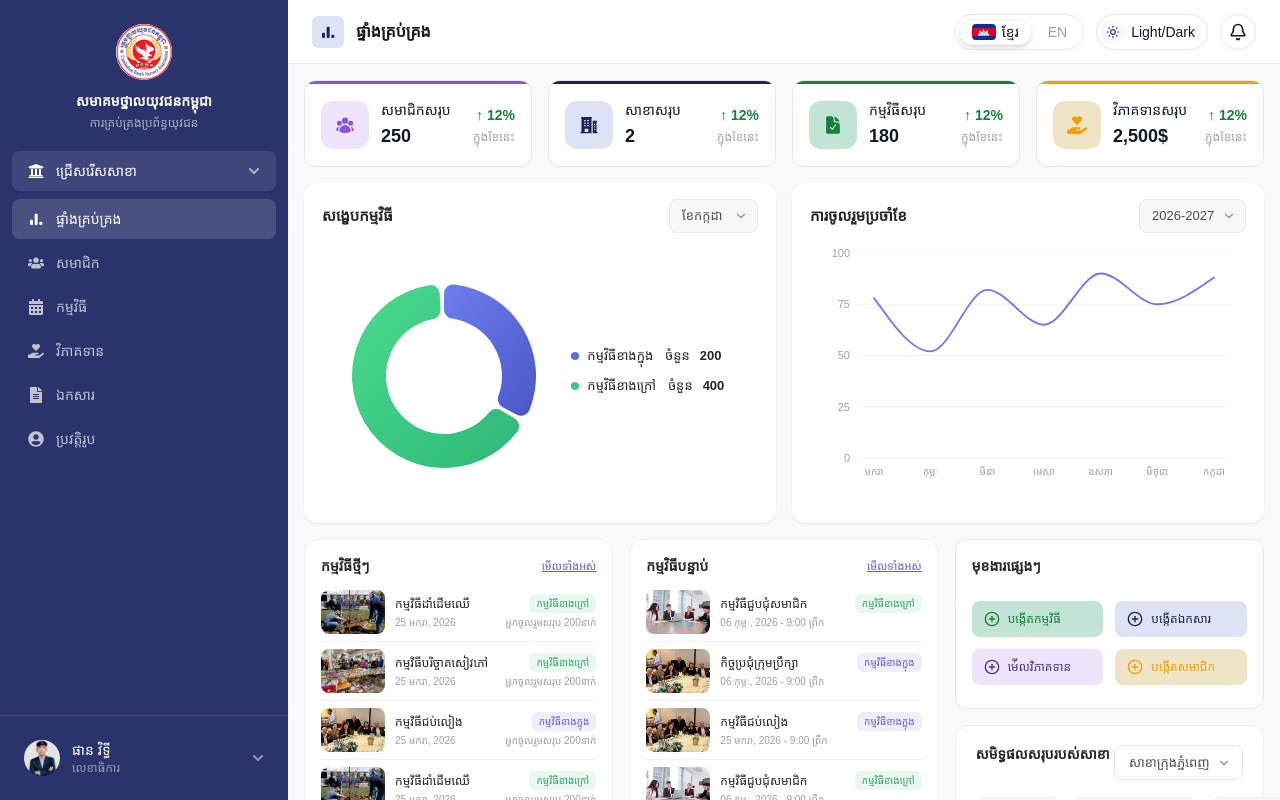
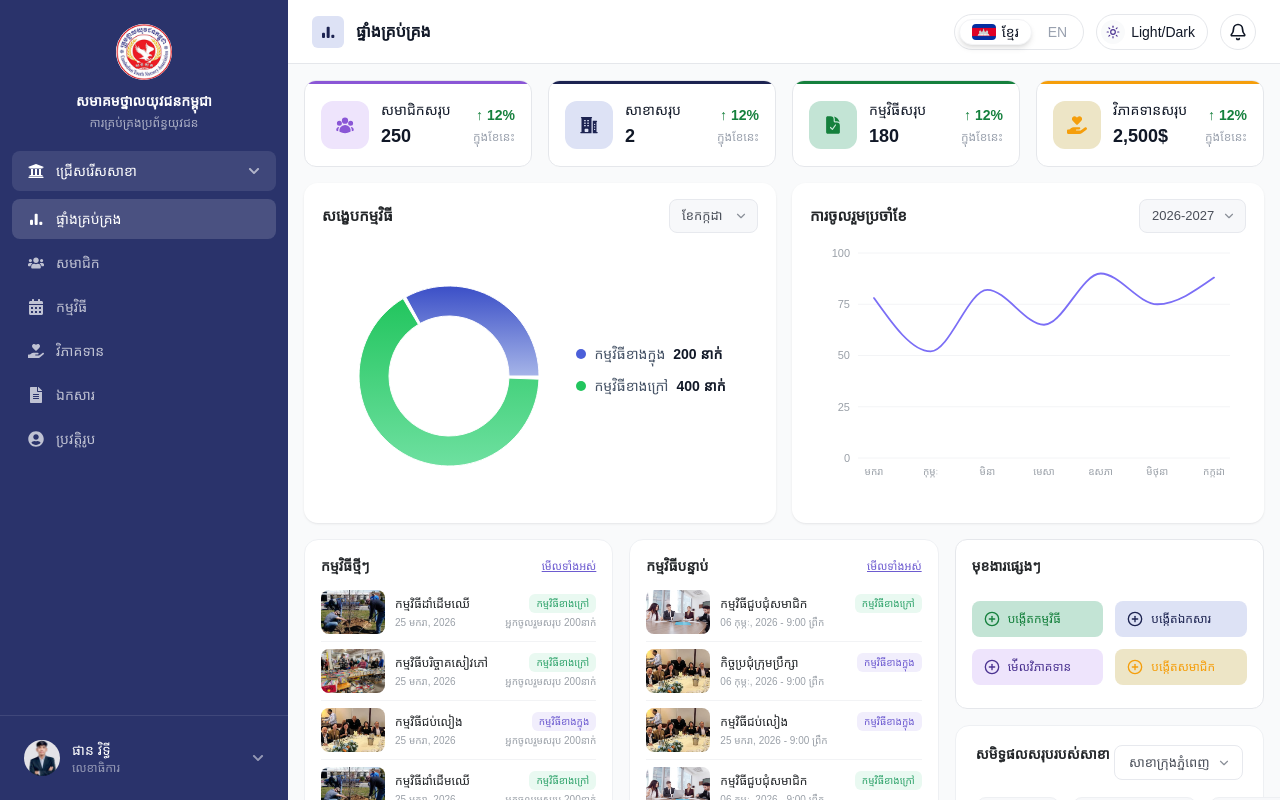
Before and after one commit to mvatey/Tnal_Youth, a Next.js app: page /dashboard in a window 1280 px wide. Built offline with nearby package versions, Linux system fonts and the light colour scheme; a web font is replaced by a local one.

Commit message:
Pie Chart

```diff
--- a/src/components/dashboard/pieChart.js
+++ b/src/components/dashboard/pieChart.js
@@ -1,7 +1,7 @@
 "use client";
 
 import { useState, useEffect, useCallback } from "react";
-import { PieChart, Pie, Cell } from "recharts";
+import { PieChart, Pie, Cell, ResponsiveContainer } from "recharts";
 import { ChevronDown } from "lucide-react";
 
 const MONTHS_KM = [
@@ -49,20 +49,28 @@ async function fetchActivityBreakdown(month) {
 }
 // --------------------------------------------------------------------
 
+// Legend dot colors (solid).
 const COLORS = {
-  internal: "#5B6FE8",
-  external: "#3FC97A",
+  internal: "#4B5FD9",
+  external: "#22C55E",
 };
 
+// Gradient stops for the donut slices — subtle vertical gradient,
+// dark at top fading to a lighter tint at the bottom, per reference image.
 const GRADIENT_IDS = {
   internal: "activityInternalGradient",
   external: "activityExternalGradient",
 };
+const GRADIENT_STOPS = {
+  internal: { from: "#3B4FC7", to: "#A5B4E8" },
+  external: { from: "#22C55E", to: "#6EE0A0" },
+};
 
-// Donut pixel size — bumped up from 115 to fill the taller card.
+// Donut pixel size — kept large to fill the taller card.
 const DONUT_SIZE = 190;
-const DONUT_INNER_RADIUS = 58;
-const DONUT_OUTER_RADIUS = 92;
+const DONUT_INNER_RADIUS = 60;
+const DONUT_OUTER_RADIUS = 90;
+
 
 function MonthDropdown({ value, onChange }) {
   return (
@@ -107,31 +115,16 @@ function MonthDropdown({ value, onChange }) {
 
 function LegendRow({ color, label, count, isLoading }) {
   return (
-    <div style={{ display: "flex", alignItems: "center", gap: 8, marginBottom: 10 }}>
+    <div
+      className="flex items-center gap-2 text-sm text-text-secondary"
+      style={{ marginBottom: 12, opacity: isLoading ? 0.4 : 1, transition: "opacity 0.2s" }}
+    >
       <span
-        style={{
-          width: 8,
-          height: 8,
-          borderRadius: "50%",
-          background: color,
-          flexShrink: 0,
-        }}
+        className="w-2.5 h-2.5 rounded-full"
+        style={{ background: color, flexShrink: 0 }}
       />
-      <span style={{ fontSize: 13, color: "#232629" }}>{label}</span>
-      <span style={{ fontSize: 13, color: "#232629", marginLeft: 4 }}>ចំនួន</span>
-      <span
-        style={{
-          fontSize: 13,
-          fontWeight: 600,
-          color: "#232629",
-          marginLeft: 2,
-          minWidth: 28,
-          opacity: isLoading ? 0.3 : 1,
-          transition: "opacity 0.2s",
-        }}
-      >
-        {count}
-      </span>
+      <span>{label}</span>
+      <span className="font-semibold text-text-primary">{count} នាក់</span>
     </div>
   );
 }
@@ -206,25 +199,18 @@ export default function DonutChart() {
           {error}
         </div>
       ) : (
-        <div
-          style={{
-            display: "flex",
-            alignItems: "center",
-            justifyContent: "center",
-            gap: 32,
-            flex: 1,
-          }}
-        >
+        <div className="flex items-center gap-8" style={{ justifyContent: "center", flex: 1 }}>
           <div style={{ position: "relative", width: DONUT_SIZE, height: DONUT_SIZE, flexShrink: 0 }}>
-            <PieChart width={DONUT_SIZE} height={DONUT_SIZE}>
+            <ResponsiveContainer width="100%" height="100%">
+              <PieChart>
                 <defs>
-                <linearGradient id={GRADIENT_IDS.internal} x1="0" y1="0" x2="1" y2="1">
-                  <stop offset="0%" stopColor="#6E7EEF" />
-                  <stop offset="100%" stopColor="#4A57C7" />
+                  <linearGradient id={GRADIENT_IDS.internal} x1="0" y1="0" x2="0" y2="1">
+                    <stop offset="0%" stopColor={GRADIENT_STOPS.internal.from} />
+                    <stop offset="100%" stopColor={GRADIENT_STOPS.internal.to} />
                   </linearGradient>
-                <linearGradient id={GRADIENT_IDS.external} x1="0" y1="0" x2="1" y2="1">
-                  <stop offset="0%" stopColor="#4ADB8C" />
-                  <stop offset="100%" stopColor="#2FB77A" />
+                  <linearGradient id={GRADIENT_IDS.external} x1="0" y1="0" x2="0" y2="1">
+                    <stop offset="0%" stopColor={GRADIENT_STOPS.external.from} />
+                    <stop offset="100%" stopColor={GRADIENT_STOPS.external.to} />
                   </linearGradient>
                 </defs>
                 <Pie
@@ -232,11 +218,7 @@ export default function DonutChart() {
                   dataKey="value"
                   innerRadius={DONUT_INNER_RADIUS}
                   outerRadius={DONUT_OUTER_RADIUS}
-                startAngle={90}
-                endAngle={-270}
-                stroke="none"
-                cornerRadius={9}
-                paddingAngle={3}
+                  paddingAngle={2}
                   isAnimationActive={!isLoading}
                 >
                   {chartData.map((entry) => (
@@ -248,6 +230,7 @@ export default function DonutChart() {
                   ))}
                 </Pie>
               </PieChart>
+            </ResponsiveContainer>
             {!isLoading && total === 0 && (
               <div
                 style={{
@@ -267,7 +250,7 @@ export default function DonutChart() {
             )}
           </div>
 
-          <div style={{ flexShrink: 0 }}>
+          <div>
             <LegendRow
               color={COLORS.internal}
               label={data ? data.internal.label : "កម្មវិធីខាងក្នុង"}
```
Lines whose indentation alone changed are shown as unchanged.
